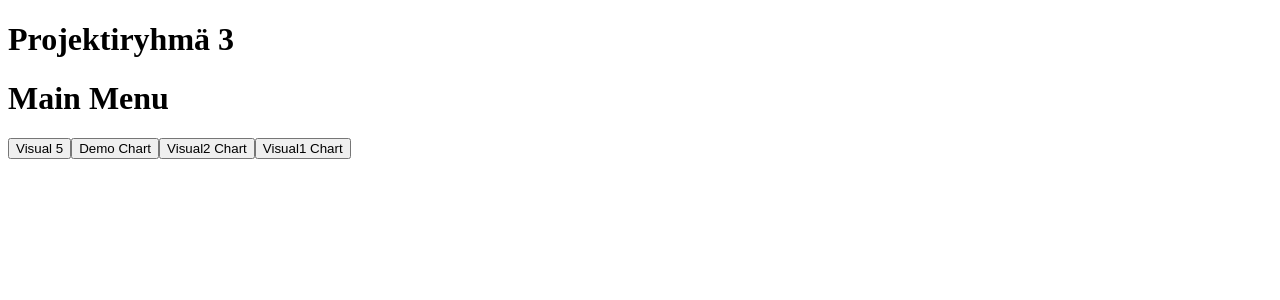
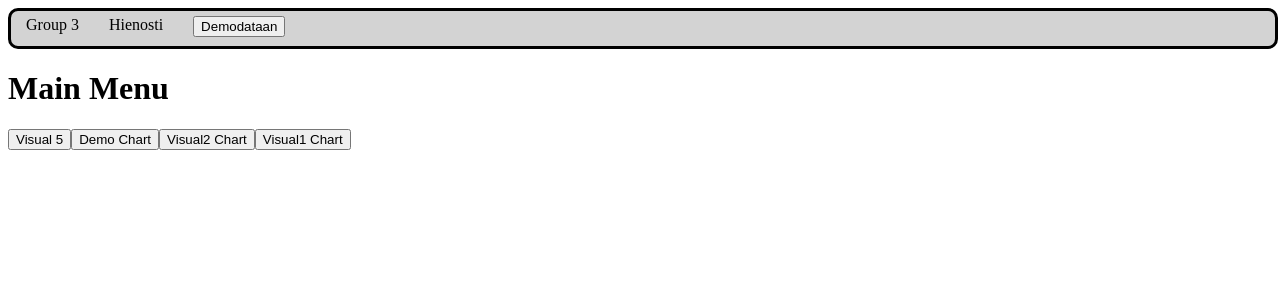
Before and after one commit to t1rate01/ReactGroupProject, a React (Create React App) app in the folder Frontend/: page / in a window 1280 px wide. Shown: the top 300 px of the page. Built offline with nearby package versions, Linux system fonts and the light colour scheme.

Commit message:
Oppitunnin seuranta ja kokeiluvärkkäys

```diff
--- /dev/null
+++ b/Frontend/src/App.css
@@ -0,0 +1,20 @@
+.logobar {
+    display: flex;
+    background-color: lightgrey;
+
+    border-color: black;
+    border-style: solid;
+    border-width: 3px;
+    border-radius: 10px;
+    width: 100%;
+    height: 35px;
+
+}
+
+.logobar > * {
+    margin-right: 10px;
+    margin-left: 10px;
+    padding: 5px;
+    border-width: 3px;
+    border-radius: 10px;
+}
--- a/Frontend/src/App.js
+++ b/Frontend/src/App.js
@@ -3,7 +3,8 @@ import Visual2 from './Visual2/visual2Chart';
 import sectorChart from './Visual5/sectorChart'
 import MainMenu from './controller/mainmenu';
 import DemoData from './Visual5/demoPiechart';
-import { BrowserRouter, Routes, Route } from 'react-router-dom';
+import { BrowserRouter, Routes, Route, Link } from 'react-router-dom';
+import './App.css';
 
 
 
@@ -11,7 +12,11 @@ function App() {   // kutsutaan aluksi vain MainMenu, joka ohjaa logiikkaa
   return (
     <BrowserRouter>
     <div>
-      <h1>Projektiryhmä 3</h1>
+      <div className='logobar'>
+        <div>Group 3</div>
+        <div>Hienosti</div>
+        <Link to="demo"><button>Demodataan</button></Link>
+      </div>
       <Routes>
         <Route path="/" element={<MainMenu />} />
         <Route path="/demo" element={<DemoData />} />
```
